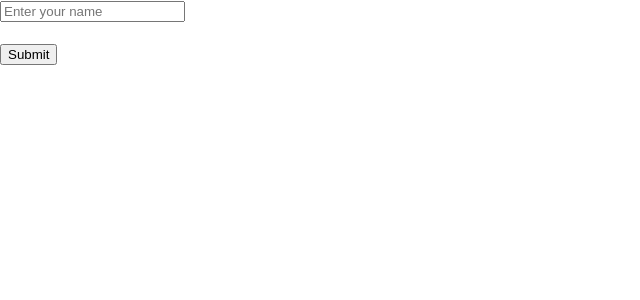
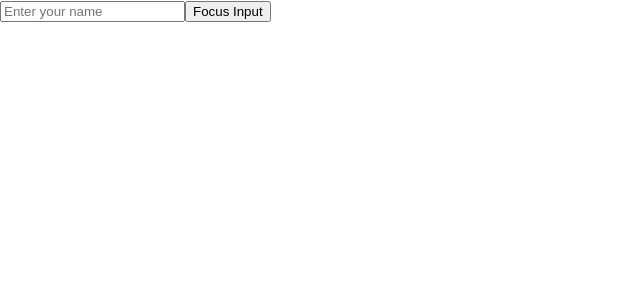
Before and after one commit to KethraPackiamB/Daily_React_Practice, a React (Create React App) app: page / in a window 1280 px wide. Shown: the top 300 px of the page, without its empty margins (0-640 px from the left). Built offline with nearby package versions, Linux system fonts and the light colour scheme; the HTML template or start-up script is replaced by a standard one.

Commit message:
Practiced useRef Concept

```diff
--- a/src/App.js
+++ b/src/App.js
@@ -16,7 +16,7 @@ import { Form } from "./Practicing/MemoConcept";
 import { MemoExample } from './Practicing/MemoExample';
 import { SubmittingForm } from './Practicing/SubmittingForm';
 import SimpleForm from './Practicing/SimpleForm';
-
+import { InputFocus } from './Practicing/InputFocus';
 
 function App() {
   return (
@@ -34,8 +34,9 @@ function App() {
   {/* <ClassComponent/> */}
   {/* <Form/> */}
   {/* <MemoExample/> */}
-  <SubmittingForm/>
+  {/* <SubmittingForm/> */}
   {/* <SimpleForm/> */}
+  <InputFocus/>
    </div>
   );
 }
--- /dev/null
+++ b/src/Practicing/InputFocus.jsx
@@ -0,0 +1,17 @@
+import React, { useRef } from "react";
+
+export const InputFocus = () => {
+
+    const inputRef = useRef(null);  // creating reference
+
+  const handleClick = () => {
+    inputRef.current.focus();     // focus the input field
+  };
+
+    return(
+        <div>
+             <input type="text" ref={inputRef} placeholder="Enter your name" />
+      <button onClick={handleClick}>Focus Input</button>
+        </div>
+    )
+}
```
